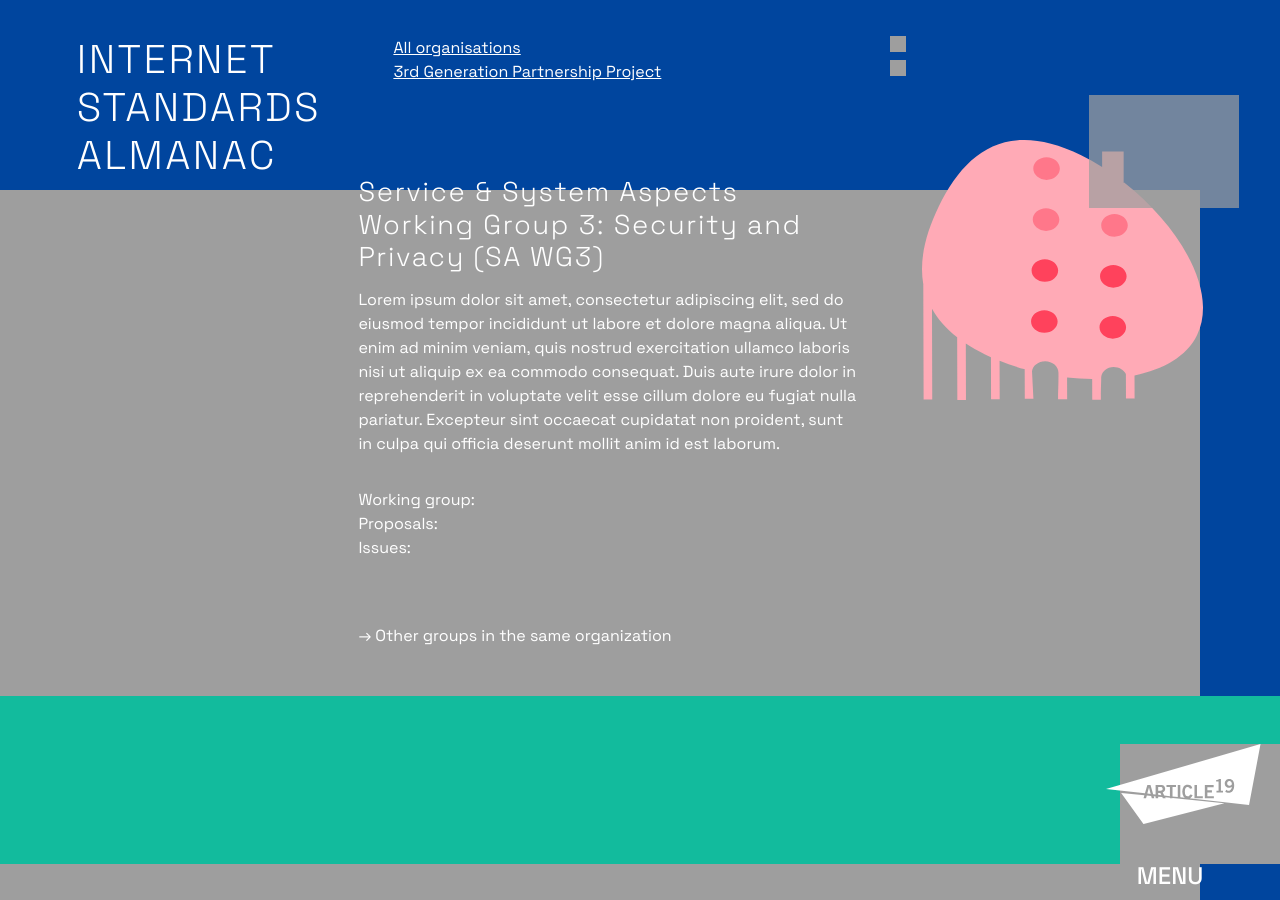
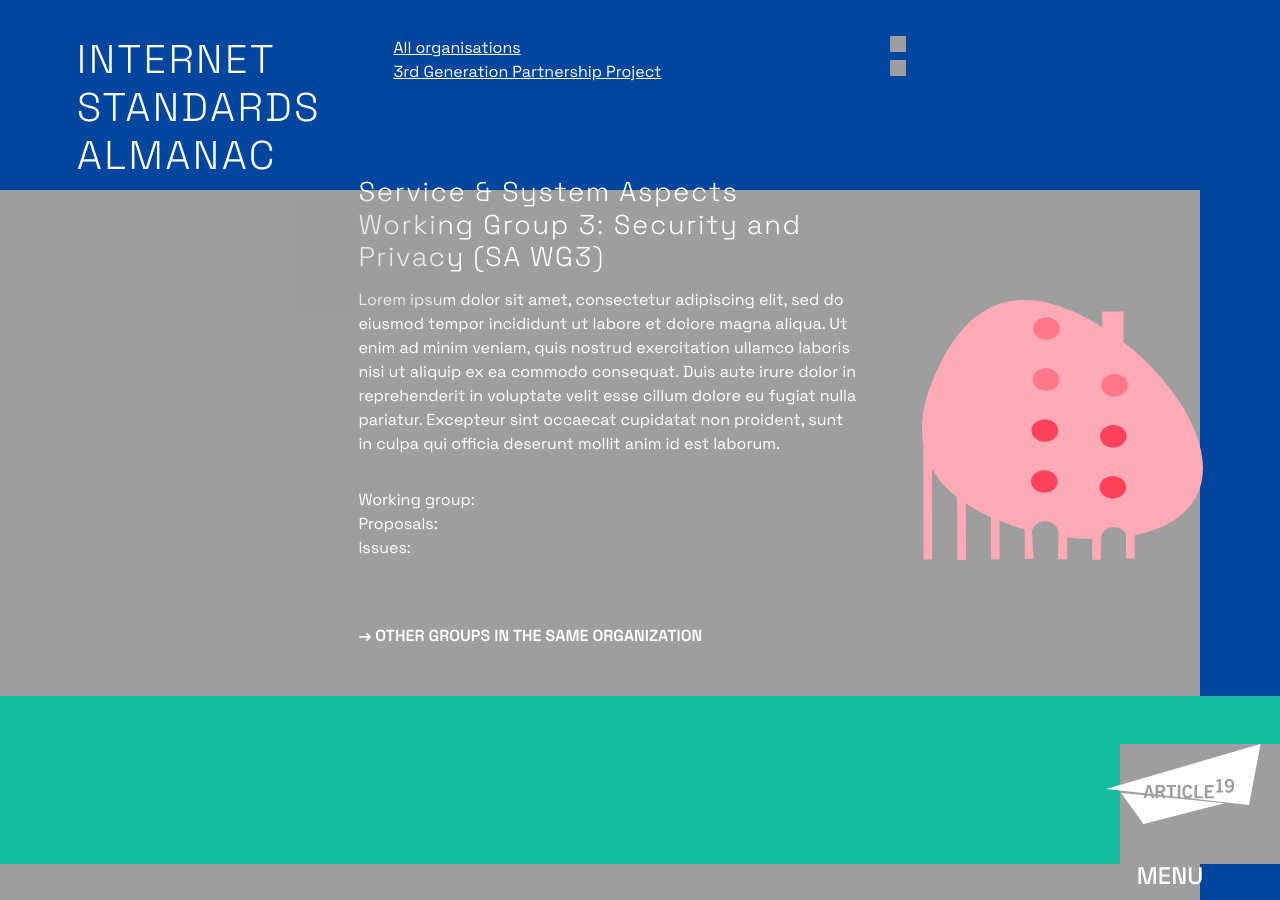
Before and after one commit to u451f/almanac.article19.org, a Jekyll site: the page built from 3gpp/_posts/2022-10-01-3gpp-security-privacy.html, in a window 1280 px wide. Built offline with Jekyll 4.4.1, drawn with Linux system fonts in a browser that asks for light colours.

Commit message:
styles adjustement

```diff
--- a/_sass/main.scss
+++ b/_sass/main.scss
@@ -33,7 +33,7 @@
     font-kerning: normal;
     font-variant: common-ligatures tabular-nums;
     font-optical-sizing: auto;
-    /*overflow-x: hidden;*/
+    overflow-x: hidden;
     color: #fff;
     min-height: 100vh;
     shape-rendering: crispedges;
@@ -438,19 +438,21 @@
 
 #org-list .org .excerpt {
     background: #444;
-    padding: 1em;
     border: 1px solid var(--light);
     font-variation-settings: "wght" 500;
-    display: none;
     text-align: center;
+    transition: 0.5s ease-in-out;
+    opacity: 0;
+    box-sizing: border-box;
+    padding: 1em;
+    position: absolute;
+    width: 90%;
+    left: 5%;
+    top: 5%;
 }
 
 #org-list .org:hover .excerpt {
-    display: block;
-    position: absolute;
-    box-sizing: border-box;
-    width: 90%;
-    left: 5%;
+    opacity: 1;
 }
 
 /*************************************
@@ -486,6 +488,8 @@
 
 .all-groups {
     margin-top: 2em;
+    text-transform: uppercase;
+    font-variation-settings: "wght" 600;
 }
 
 .links {
@@ -496,13 +500,45 @@
 
 /*************************************
  WG page
-  ***********************************/
+ ***********************************/
 
 .post .logo {
-    width: 100%;
-    max-height: 50vh;
-    margin-top: -4vh;
 }
+
+/*************************************
+  Animation
+***********************************/
+
+#main-text img, #intro img {
+    position: relative;
+    z-index: 5;
+}
+
+.cloud {
+    background: url(images/cloud.svg) no-repeat center center;
+    background-size: contain;
+    width: 150px;
+    height: 150px;
+    display: block;
+    position: absolute;
+    top: 20vh;
+    left: 0;
+    z-index: 1;
+    transition: all 1s ease-in-out;
+    animation: move ease-in-out 20s -2s infinite;
+}
+
+@keyframes move {
+    0% {
+        transform: translate(0vw, 0);
+        opacity: 0;
+    }
+    100% {
+        transform: translate(100vw, 0);
+        opacity: 1;
+    }
+}
+
 
 /*************************************
  Media queries
@@ -526,16 +562,28 @@
         grid-column-gap: 4em;
         grid-row-gap: 2em;
     }
+    .post .grid {
+        align-items: flex-end;
+        justify-content: center;
+        align-content: flex-end;
+        flex-direction: row;
+    }
     #breadcrumbs, #main-text, .all-groups {
         grid-column-start: 1;
         grid-column-end: 2;
     }
-    #org-list .org:hover .excerpt {
+    #org-list .org .excerpt {
         width: 60%;
         left: 20%;
+        top: 20%;
     }
     #post-list .post:nth-child(even) {
         margin-top: 4em;
+    }
+    .post .logo {
+        width: 100%;
+        max-height: 50vh;
+        margin-top: -4vh;
     }
 }
 
@@ -599,32 +647,3 @@
         grid-template-columns: 1fr 1fr 1fr 1fr 1fr;
     }
 }
-
-/* Animations */
-
-.cloud {
-    background: url(images/cloud.svg) no-repeat center center;
-    background-size: contain;
-    width: 150px;
-    height: 150px;
-    display: block;
-    position: absolute;
-    top: 50px;
-    right: 0;
-    z-index: 1;
-    transition: all 1s ease-in-out;
-    animation: move ease-in-out 15s -2s infinite alternate;
-}
-
-@keyframes move {
-    0% {
-        right: -150px;
-        top: 100px;
-        opacity: 1;
-    }
-    100% {
-        top: 40px;
-        right: 330px;
-        opacity: 0.3;
-    }
-}
```
